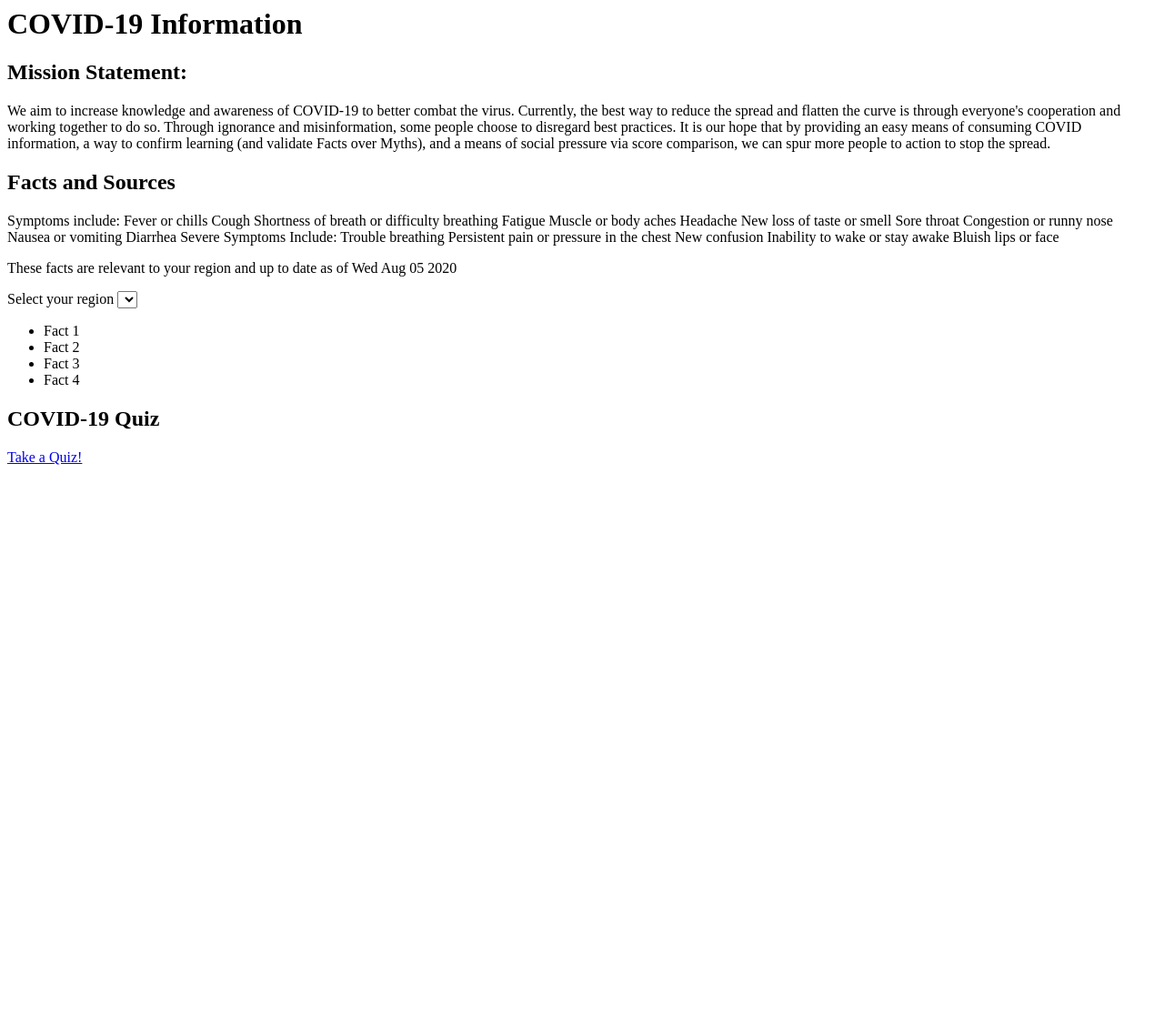
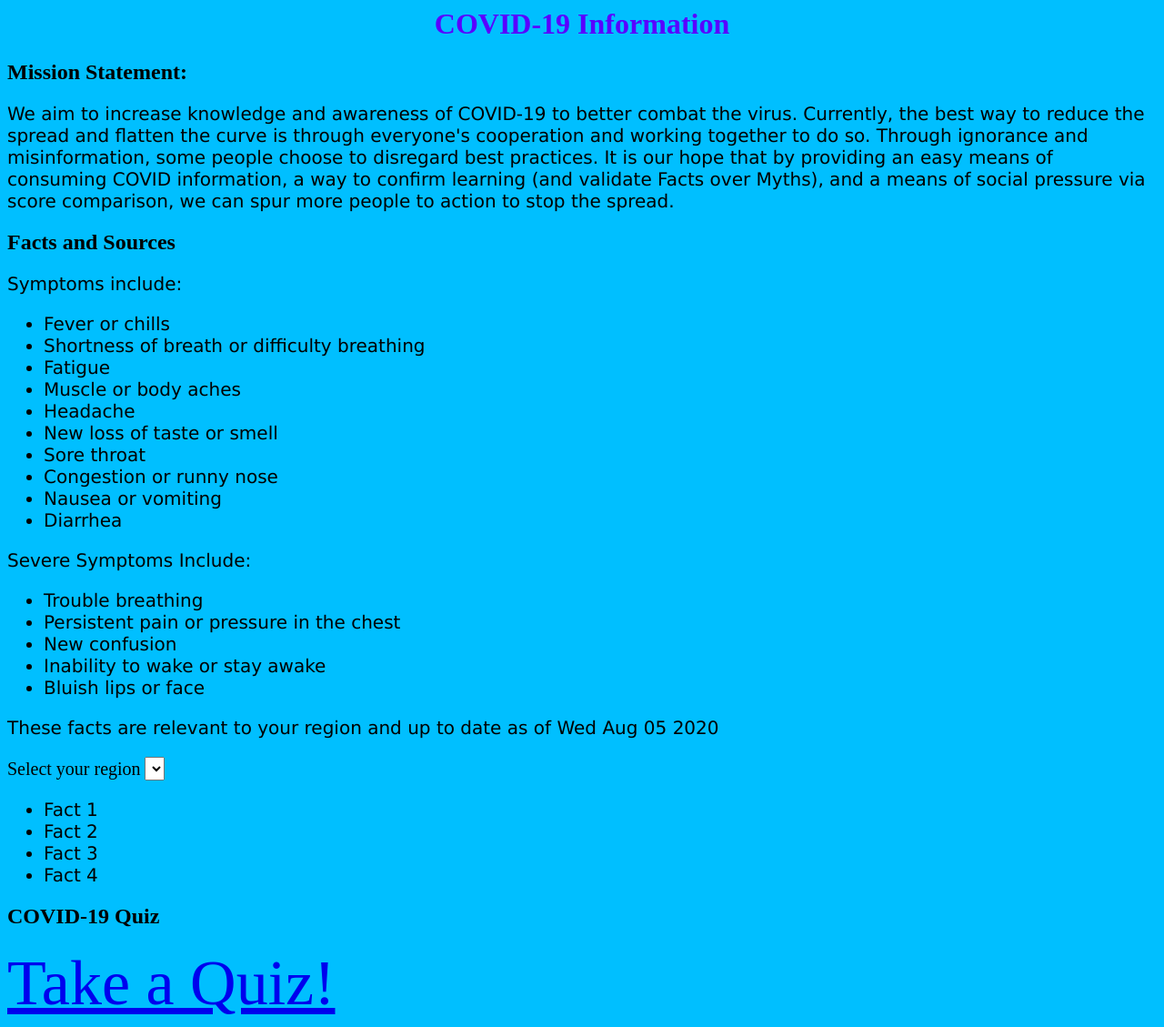
Before and after one commit to swiimii/programming-languages-covid, a Flask app: page / in a window 1280 px wide. Shown: the whole page at 91% size. Before the commit the page ends 511 px from the top, so only its background shows below. Run offline with Flask 2, Linux system fonts and the light colour scheme; lists and menus that the app fills with data are empty.

Commit message:
Started working on css

```diff
--- /dev/null
+++ b/flask-app/static/css/style.css
@@ -0,0 +1,22 @@
+body {
+    background-color: rgb(0, 191, 255);
+  }
+
+  h1 {
+    color: rgb(89, 0, 255);
+    text-align: center;
+  }
+
+  p {
+    font-family: verdana;
+    font-size: 20px;
+  }
+  ul
+  {
+    font-family: verdana;
+    font-size: 20px;
+  }
+  .bigfont li {
+    font-family: verdana;
+    font-size: 40px;
+  }
--- a/flask-app/templates/site.html
+++ b/flask-app/templates/site.html
@@ -4,6 +4,7 @@
 	<head>
 		<title>COVID-19 Information</title>
 		<meta charset="utf-8">
+		<link rel="stylesheet" href="../static/css/style.css">
 	</head>
 	<body>
 		<h1>COVID-19 Information</h1>
@@ -18,33 +19,36 @@
 		</p>
 
 		<h2>Facts and Sources</h2>
-		<p> Symptoms include:
-				Fever or chills
-				Cough
-				Shortness of breath or difficulty breathing
-				Fatigue
-				Muscle or body aches
-				Headache
-				New loss of taste or smell
-				Sore throat
-				Congestion or runny nose
-				Nausea or vomiting
-				Diarrhea
-			Severe Symptoms Include:
-				Trouble breathing
-				Persistent pain or pressure in the chest
-				New confusion
-				Inability to wake or stay awake
-				Bluish lips or face
-		</p>
+		<p>Symptoms include:</p>
+		<ul style="font-size: 20px;">
+			<li>Fever or chills</li>
+			<li>Shortness of breath or difficulty breathing</li>
+			<li>Fatigue</li>
+			<li>Muscle or body aches</li>
+			<li>Headache</li>
+			<li>New loss of taste or smell</li>
+			<li>Sore throat</li>
+			<li>Congestion or runny nose</li>
+			<li>Nausea or vomiting</li>
+			<li>Diarrhea</li>
+		</ul>
+		<p>Severe Symptoms Include:</p>
+		<ul style="font-size: 20px;">
+			<li>Trouble breathing</li>
+			<li>Persistent pain or pressure in the chest</li>
+			<li>New confusion</li>
+			<li>Inability to wake or stay awake</li>
+			<li>Bluish lips or face</li>
+
+		</ul>
 		<p id="facts-date">These facts are relevant to your region and up to date as of </p>
-		<label for="region">Select your region</label>
-		<select name="region" id="region"
+		<label style="font-size: 20px;" for="region">Select your region</label>
+		<select style="font-size: 20px;" name="region" id="region"
 			onchange="update_case_facts(case_data_csv);
 			update_test_facts(test_data_json);">
 			<!--This gets filled by JS-->
 		</select>
-		<ul>
+		<ul style="font-size: 20px;">
 			<li id="fact-1">Fact 1</li>
 			<li id="fact-2">Fact 2</li>
 			<li id="fact-3">Fact 3</li>
@@ -52,7 +56,7 @@
 		</ul>
 
 		<h2>COVID-19 Quiz</h2>
-		<a href="http://127.0.0.1:5000/quiz">Take a Quiz!</a>
+		<a style="font-size: 70px;" href="http://127.0.0.1:5000/quiz">Take a Quiz!</a>
 
 		<script type=text/javascript src="{{url_for('static', filename='js/script.js') }}"></script>
 
```
Also changed, not shown: flask-app/templates/quiz.html (+8 -3 lines).
